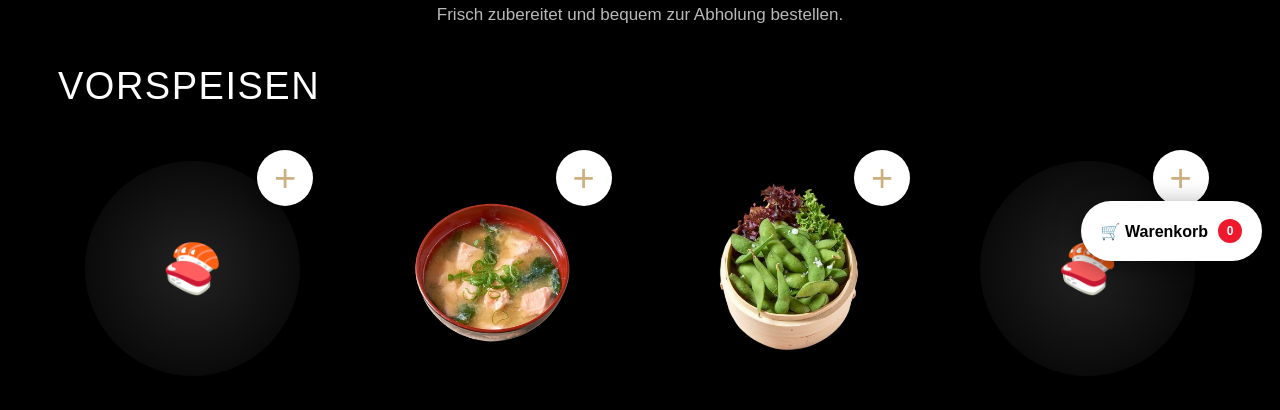
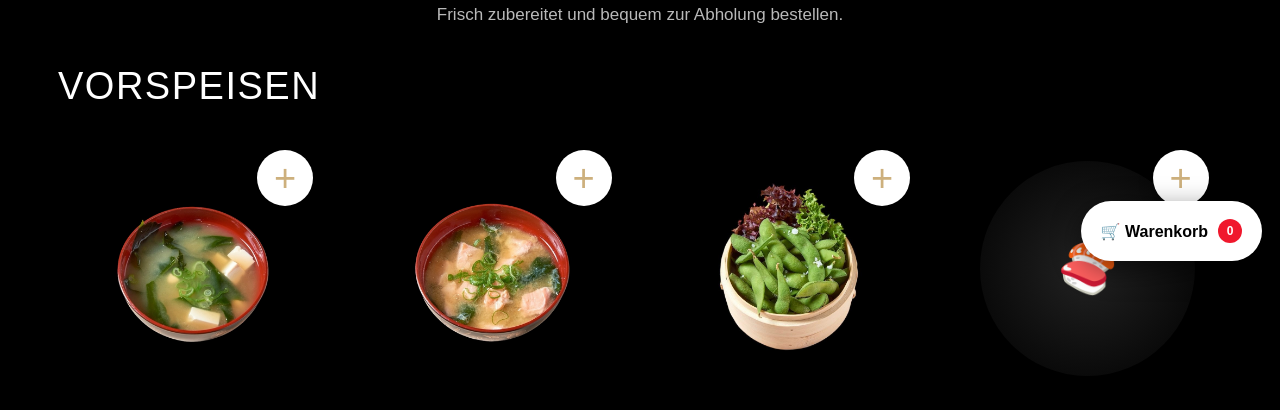
Before and after one commit to CocoLouDeFrench/NEBU-Sushi-pwa, a plain HTML site: page index.html in a window 1280 px wide. Shown: the part 521-931 px from the top of the page. Drawn offline with Linux system fonts and the light colour scheme.

Commit message:
Update index.html

```diff
--- a/index.html
+++ b/index.html
@@ -1643,16 +1643,46 @@ function cleanProductName(name){
 
 function imageCandidates(product){
 
+  const raw =
+    product.name.trim();
+
   const clean =
-    cleanProductName(product.name);
-
-  const list = [
-    "images/" + clean + ".jpg",
-    "images/" + clean + ".png",
-    "images/" + clean + ".jpeg",
-    "images/" + clean + ".JPG",
-    "images/" + clean + ".PNG"
+    cleanProductName(raw);
+
+  const nameVariants = [
+    clean,
+    raw,
+    clean.toUpperCase(),
+    raw.toUpperCase()
   ];
+
+  const extensions = [
+    ".jpg",
+    ".jpeg",
+    ".png",
+    ".JPG",
+    ".JPEG",
+    ".PNG"
+  ];
+
+  const list = [];
+
+  nameVariants.forEach(variant=>{
+
+    extensions.forEach(extension=>{
+
+      const path =
+        "images/" + variant + extension;
+
+      if(!list.includes(path)){
+
+        list.push(path);
+
+      }
+
+    });
+
+  });
 
   if(
     product.image &&
```
